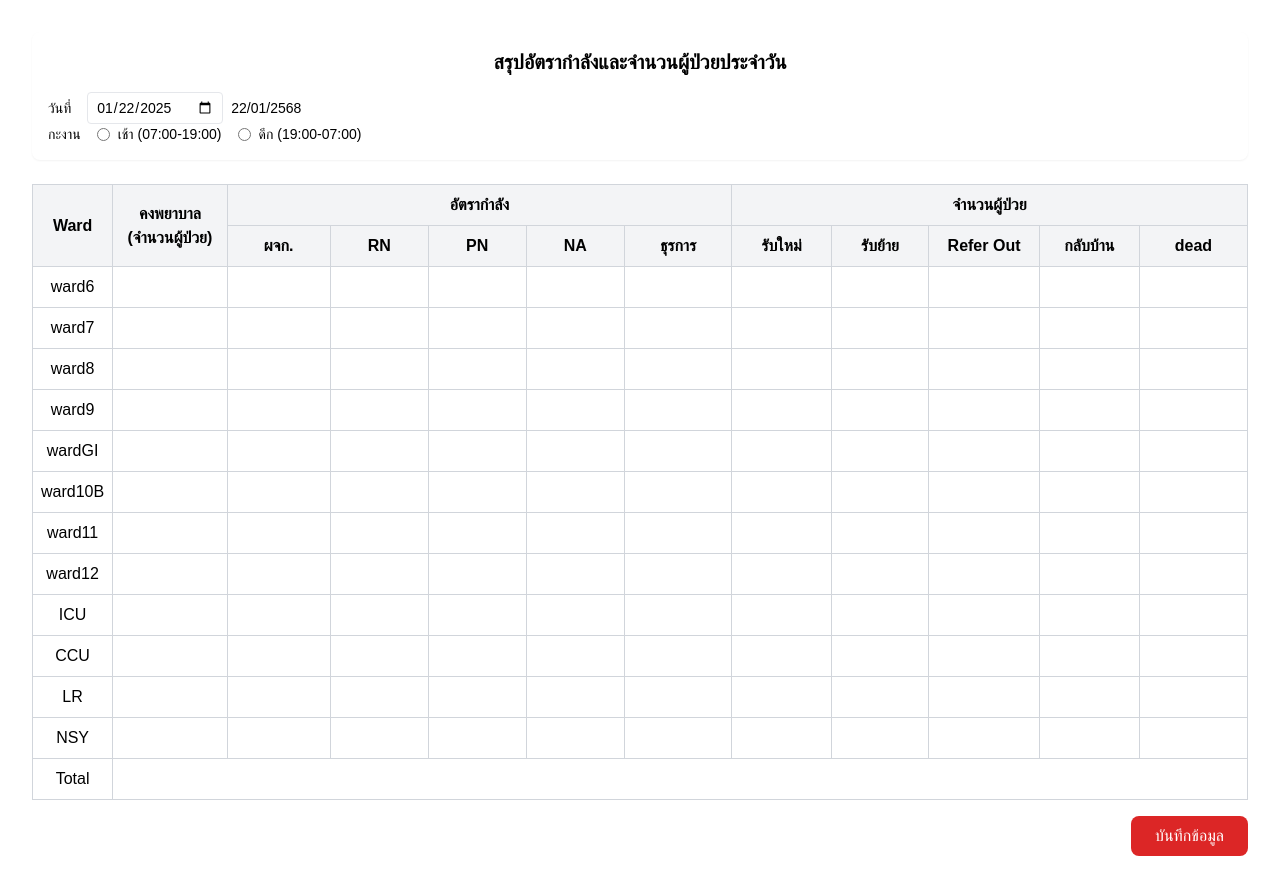
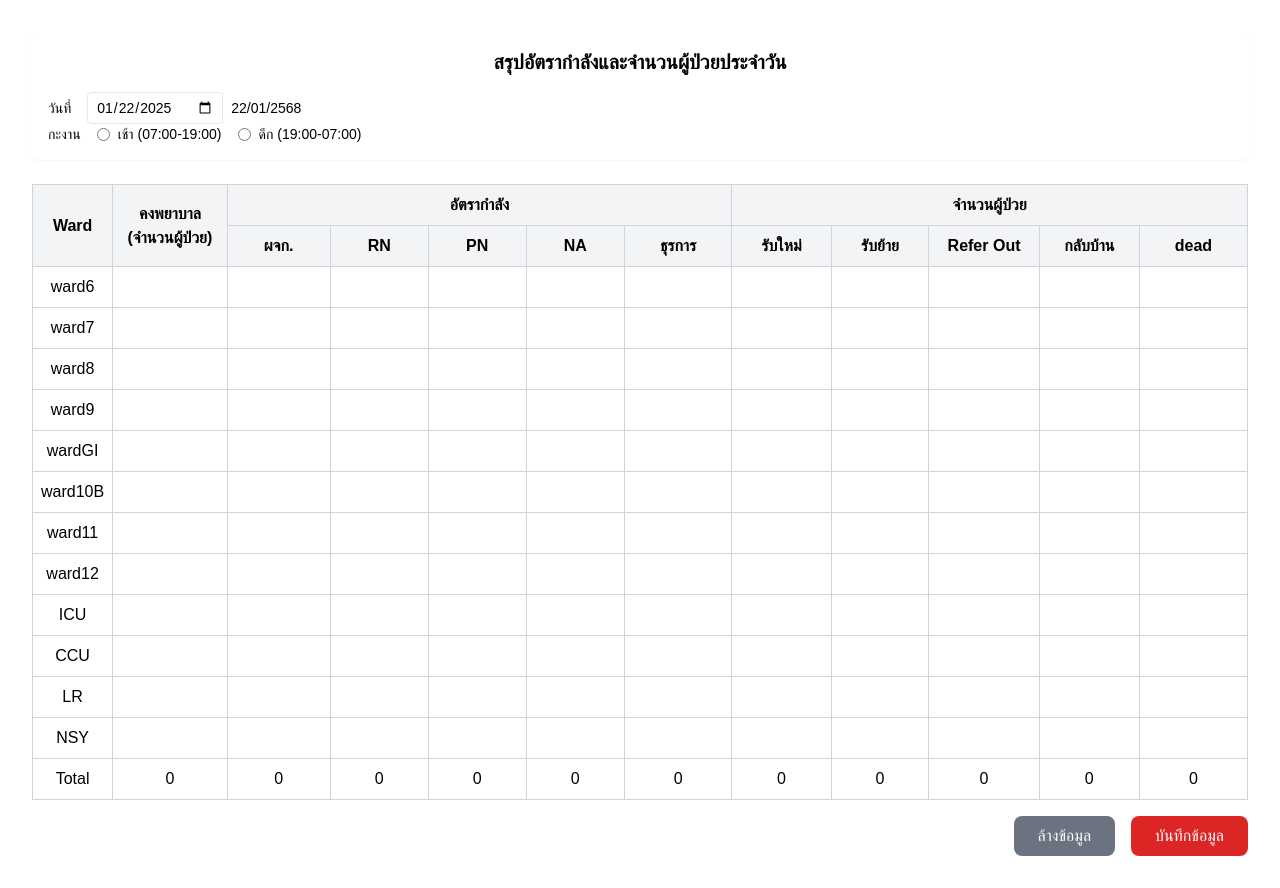
Before and after one commit to Siriphan-Phakmi/Summary_of_Personnel_Ratio, a Next.js app: page / in a window 1280 px wide. Built offline with nearby package versions, Linux system fonts and the light colour scheme.

Commit message:
1. แก้ไขตัวแปร 2. เพิ่ม total 3. ปุ่มบันทึกและ ปุ่มล้างข้อมูล

```diff
--- a/app/components/ShiftForm.js
+++ b/app/components/ShiftForm.js
@@ -88,6 +88,11 @@ export default function ShiftForm() {
         setThaiDate(formatThaiDate(isoDate));
     }, []);
 
+    // Add useEffect for automatic total calculation
+    useEffect(() => {
+        calculateTotals();
+    }, [formData.wards]);
+
     const handleDateChange = (element) => {
         const newDate = element.target.value;
         setFormData(prev => ({ ...prev, date: newDate }));
@@ -104,26 +109,71 @@ export default function ShiftForm() {
         setFormData(prev => ({ ...prev, totals }));
     };// สร้างฟังก์ชัน calculateTotals ที่ใช้ในการคำนวณค่ารวมของข้อมูลทั้งหมดในแต่ละส่วนของฟอร์ม
 
+    const validateForm = () => {
+        if (!formData.date || !formData.shift) {
+            alert('กรุณากรอกวันที่และกะงาน');
+            return false;
+        }
+        return true;
+    };
 
-    const handkeSubmit = async (element) => {
+    const resetForm = () => {
+        setFormData({
+            date: '',
+            shift: '',
+            wards: Object.fromEntries(
+                Object.keys(formData.wards).map(ward => [
+                    ward,
+                    {
+                        numberOfPatients: '', manager: '', RN: '', PN: '', NA: '', admin: '',
+                        newAdmissions: '', transfers: '', referOut: '', discharge: '', deaths: ''
+                    }
+                ])
+            ),
+            totals: {
+                numberOfPatients: '', manager: '', RN: '', PN: '', NA: '', admin: '',
+                newAdmissions: '', transfers: '', referOut: '', discharge: '', deaths: ''
+            }
+        });
+    };
+
+    // Fix typo and improve handleSubmit
+    const handleSubmit = async (element) => {
         element.preventDefault();
+        if (!validateForm()) return;
+
         setIsLoading(true);
         try {
-            await addDoc(collection(db, 'staffReacords'), formData);
+            await addDoc(collection(db, 'staffRecords'), formData); // Fix typo in collection name
             alert('บันทึกข้อมูลสำเร็จ');
+            resetForm();
         } catch (error) {
-            alert('เกิดข้อผิดพลาด');
+            console.error('Error:', error);
+            alert(`เกิดข้อผิดพลาด: ${error.message}`);
         } finally {
             setIsLoading(false);
         }
-    };// สร้างฟังก์ชัน handkeSubmit ที่ใช้ในการบันทึกข้อมูลลงในฐานข้อมูล
+    };
 
-    const handleInputChange = (section, field, value) => {
-        setFormData(prev => ({ ...prev, [section]: { ...prev[section], [field]: value } }));
-    };// สร้างฟังก์ชัน handleInputChange ที่ใช้ในการเปลี่ยนแปลงข้อมูลในฟอร์ม
+    // Improve input validation
+    const handleInputChange = (section, ward, data) => {
+        const sanitizedData = Object.fromEntries(
+            Object.entries(data).map(([key, value]) => [
+                key,
+                value === '' ? '' : Math.max(0, parseInt(value) || 0)
+            ])
+        );
+        setFormData(prev => ({
+            ...prev,
+            wards: {
+                ...prev.wards,
+                [ward]: sanitizedData
+            }
+        }));
+    };
 
     return (
-        <form onSubmit={handkeSubmit} className="max-w-7xl mx-auto p-4 text-center">
+        <form onSubmit={handleSubmit} className="max-w-7xl mx-auto p-4 text-center">
             <div className="bg-white rounded-lg shadow-sm p-4 mb-6">
                 <h1 className="text-xl font-bold text-center text-black mb-4">สรุปอัตรากำลังและจำนวนผู้ป่วยประจำวัน</h1>
                 {/* สร้างส่วนของฟอร์มที่ใช้ในการเลือกวันที่ */}
@@ -328,7 +378,17 @@ export default function ShiftForm() {
                         ))}
                         <tr>
                             <td className="border border-gray-300 text-center text-black p-2">Total</td>
-                            {/* คุณจะใส่ส่วนคำนวณ Total ที่นี่ก็ได้ */}
+                            <td className="border border-gray-300 p-2 text-center text-black">{formData.totals.numberOfPatients}</td>
+                            <td className="border border-gray-300 p-2 text-center text-black">{formData.totals.manager}</td>
+                            <td className="border border-gray-300 p-2 text-center text-black">{formData.totals.RN}</td>
+                            <td className="border border-gray-300 p-2 text-center text-black">{formData.totals.PN}</td>
+                            <td className="border border-gray-300 p-2 text-center text-black">{formData.totals.NA}</td>
+                            <td className="border border-gray-300 p-2 text-center text-black">{formData.totals.admin}</td>
+                            <td className="border border-gray-300 p-2 text-center text-black">{formData.totals.newAdmissions}</td>
+                            <td className="border border-gray-300 p-2 text-center text-black">{formData.totals.transfers}</td>
+                            <td className="border border-gray-300 p-2 text-center text-black">{formData.totals.referOut}</td>
+                            <td className="border border-gray-300 p-2 text-center text-black">{formData.totals.discharge}</td>
+                            <td className="border border-gray-300 p-2 text-center text-black">{formData.totals.deaths}</td>
                         </tr>
                     </tbody>
                 </table>
@@ -398,13 +458,31 @@ export default function ShiftForm() {
                 </div>
             </div>
 
-            {/* Submit Button */}
-            <div className="mt-4 flex justify-end">
+            {/* Add loading overlay */}
+            {isLoading && (
+                <div className="fixed inset-0 bg-black/50 flex items-center justify-center z-50">
+                    <div className="bg-white p-6 rounded-lg shadow-lg">
+                        <div className="animate-spin rounded-full h-8 w-8 border-b-2 border-red-600 mx-auto"></div>
+                        <p className="mt-2">กำลังบันทึกข้อมูล...</p>
+                    </div>
+                </div>
+            )}
+
+            {/* Modify submit button section */}
+            <div className="mt-4 flex justify-end gap-4">
+                <button
+                    type="button"
+                    onClick={resetForm}
+                    className="bg-gray-500 hover:bg-gray-600 text-white px-6 py-2 rounded-lg transition-colors"
+                >
+                    ล้างข้อมูล
+                </button>
                 <button
                     type="submit"
-                    className="bg-red-600 hover:bg-green-700 text-white px-6 py-2 rounded-lg transition-colors"
+                    disabled={isLoading}
+                    className="bg-red-600 hover:bg-red-700 text-white px-6 py-2 rounded-lg transition-colors disabled:bg-gray-400"
                 >
-                    บันทึกข้อมูล
+                    {isLoading ? 'กำลังบันทึก...' : 'บันทึกข้อมูล'}
                 </button>
             </div>
         </form>
```
